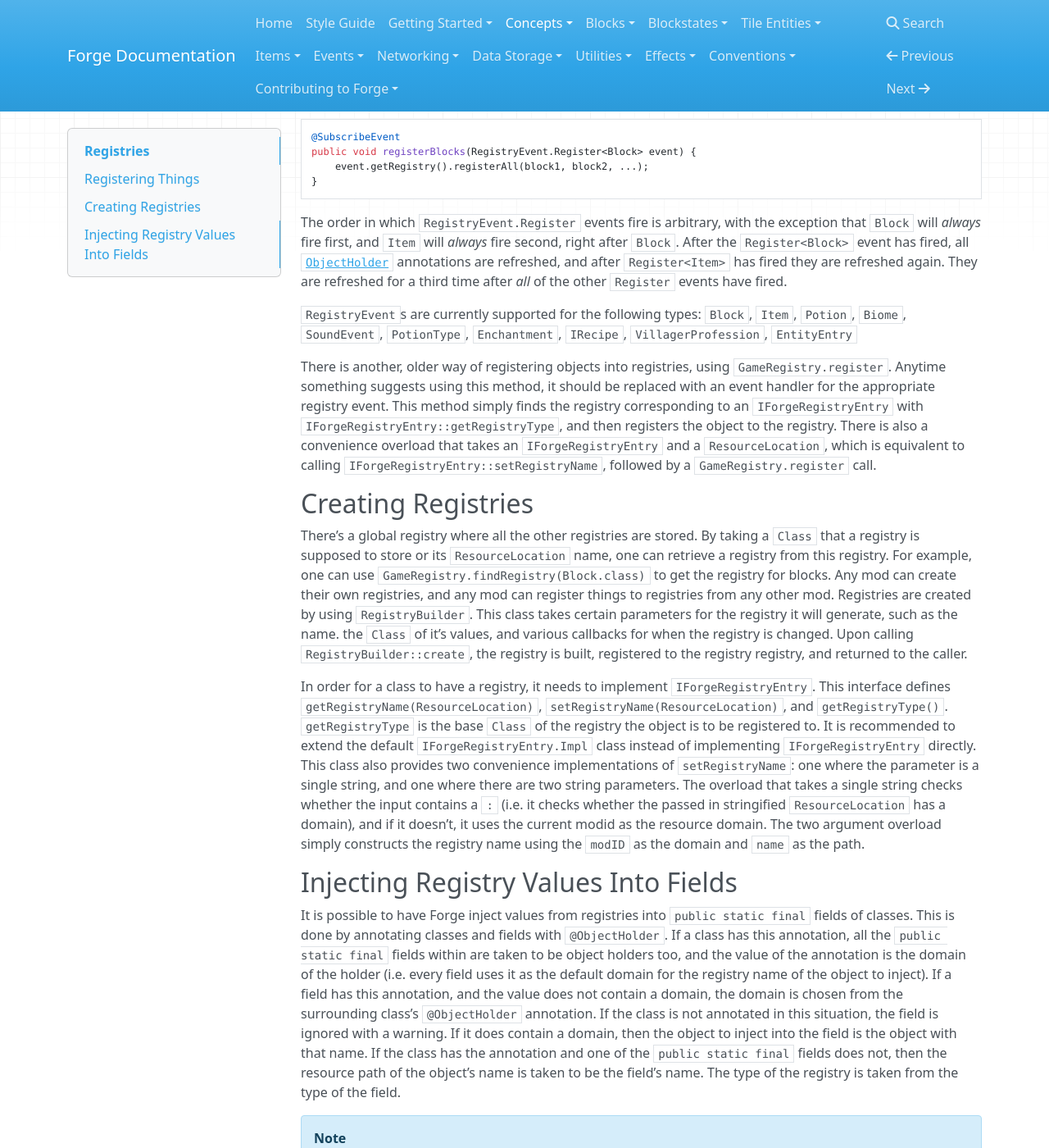
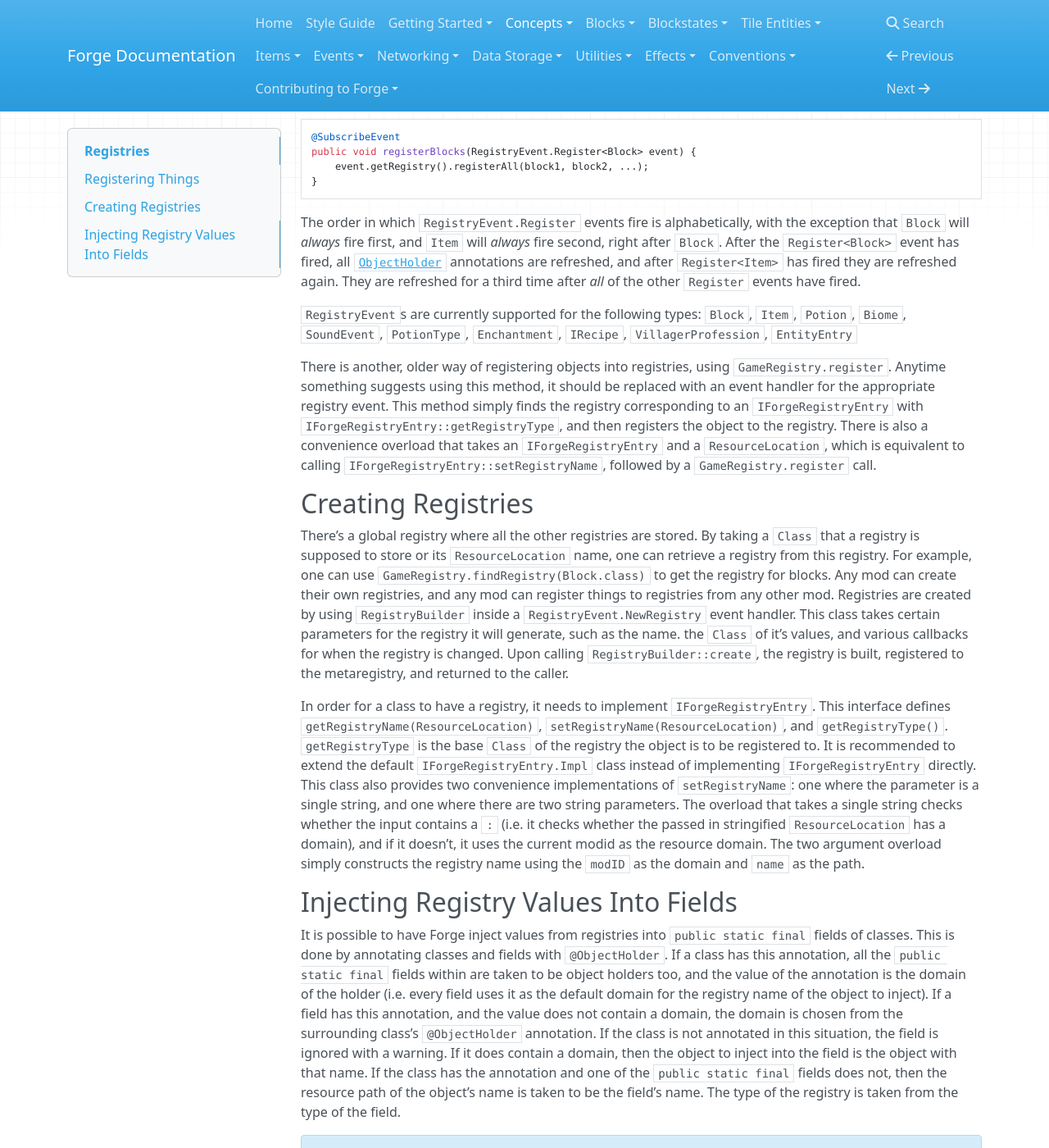
Before and after one commit to MinecraftForge/Documentation, an MkDocs documentation site: the page built from docs/concepts/registries.md, in a window 1280 px wide and 1400 px high, scrolled down 620 px. Shown: the whole window at 82% size. Built offline with MkDocs 1.6.1, drawn with Linux system fonts in a browser that asks for light colours; nearby versions of some CDN libraries; old or Windows-style settings are respelled for this version of MkDocs; some of the changed text lies outside the part shown.

Commit message:
Update some registry terminology for 1.12 (#120)
* Update some registry terminology for 1.12

* Made requested changes

````diff
--- a/docs/concepts/registries.md
+++ b/docs/concepts/registries.md
@@ -17,7 +17,7 @@ public void registerBlocks(RegistryEvent.Register<Block> event) {
 }
 ```
 
-The order in which `RegistryEvent.Register` events fire is arbitrary, with the exception that `Block` will *always* fire first, and `Item` will *always* fire second, right after `Block`. After the `Register<Block>` event has fired, all [`ObjectHolder`][ObjectHolder] annotations are refreshed, and after `Register<Item>` has fired they are refreshed again. They are refreshed for a third time after *all* of the other `Register` events have fired.
+The order in which `RegistryEvent.Register` events fire is alphabetically, with the exception that `Block` will *always* fire first, and `Item` will *always* fire second, right after `Block`. After the `Register<Block>` event has fired, all [`ObjectHolder`][ObjectHolder] annotations are refreshed, and after `Register<Item>` has fired they are refreshed again. They are refreshed for a third time after *all* of the other `Register` events have fired.
 
 `RegistryEvent`s are currently supported for the following types: `Block`, `Item`, `Potion`, `Biome`, `SoundEvent`, `PotionType`, `Enchantment`, `IRecipe`, `VillagerProfession`, `EntityEntry`
 
@@ -26,7 +26,7 @@ There is another, older way of registering objects into registries, using `GameR
 Creating Registries
 -------------------
 
-There's a global registry where all the other registries are stored. By taking a `Class` that a registry is supposed to store or its `ResourceLocation` name, one can retrieve a registry from this registry. For example, one can use `GameRegistry.findRegistry(Block.class)` to get the registry for blocks. Any mod can create their own registries, and any mod can register things to registries from any other mod. Registries are created by using `RegistryBuilder`. This class takes certain parameters for the registry it will generate, such as the name. the `Class` of it's values, and various callbacks for when the registry is changed. Upon calling `RegistryBuilder::create`, the registry is built, registered to the registry registry, and returned to the caller.
+There's a global registry where all the other registries are stored. By taking a `Class` that a registry is supposed to store or its `ResourceLocation` name, one can retrieve a registry from this registry. For example, one can use `GameRegistry.findRegistry(Block.class)` to get the registry for blocks. Any mod can create their own registries, and any mod can register things to registries from any other mod. Registries are created by using `RegistryBuilder` inside a `RegistryEvent.NewRegistry` event handler. This class takes certain parameters for the registry it will generate, such as the name. the `Class` of it's values, and various callbacks for when the registry is changed. Upon calling `RegistryBuilder::create`, the registry is built, registered to the metaregistry, and returned to the caller.
 
 In order for a class to have a registry, it needs to implement `IForgeRegistryEntry`. This interface defines `getRegistryName(ResourceLocation)`, `setRegistryName(ResourceLocation)`, and `getRegistryType()`. `getRegistryType` is the base `Class` of the registry the object is to be registered to. It is recommended to extend the default `IForgeRegistryEntry.Impl` class instead of implementing `IForgeRegistryEntry` directly. This class also provides two convenience implementations of `setRegistryName`: one where the parameter is a single string, and one where there are two string parameters. The overload that takes a single string checks whether the input contains a `:` (i.e. it checks whether the passed in stringified `ResourceLocation` has a domain), and if it doesn't, it uses the current modid as the resource domain. The two argument overload simply constructs the registry name using the `modID` as the domain and `name` as the path.
 
````
Also changed, not shown: other parts of docs/concepts/registries.md (+1 -1 lines).
